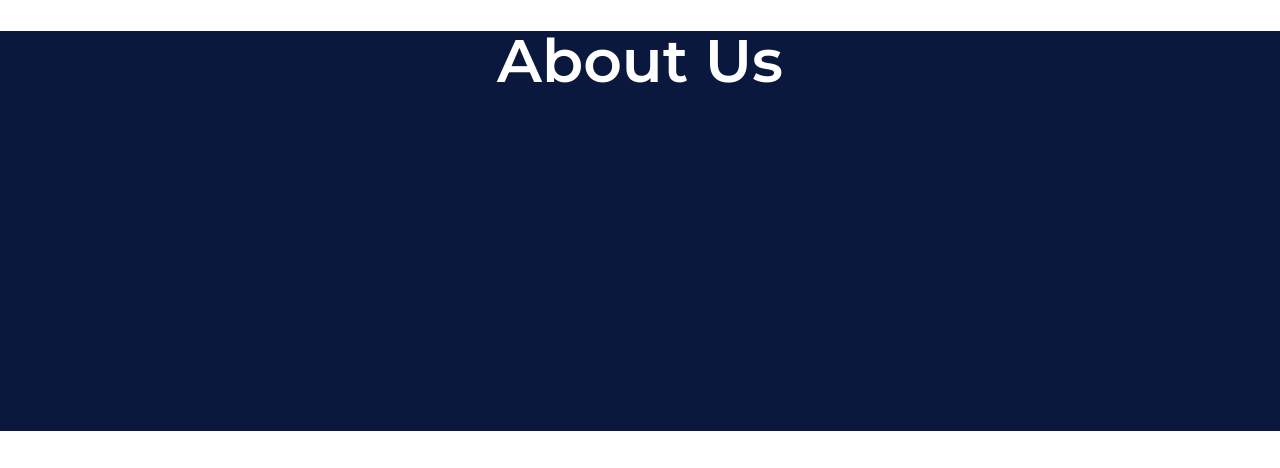
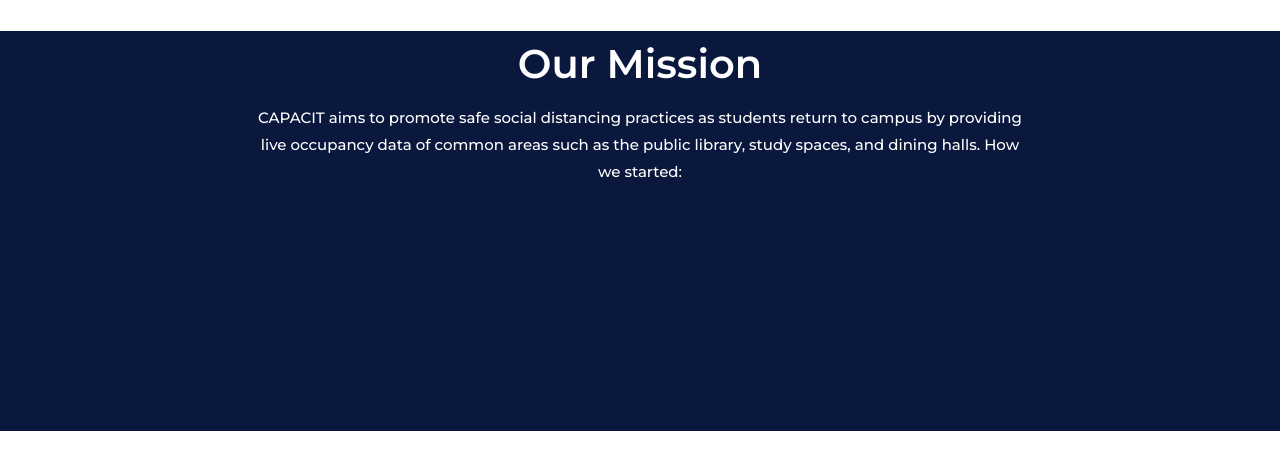
Before and after one commit to capacit-live/capacitweb, a plain HTML site: page about.html in a window 1280 px wide. Shown: the part 81-549 px from the top of the page. Drawn offline with Linux system fonts and the light colour scheme.

Commit message:
ok work pls

```diff
--- a/about.html
+++ b/about.html
@@ -41,7 +41,7 @@
 			<img src="img/montdemo.png" alt="">
 		</a>
 		<div class="header-right">
-			<a href="about.html" class="hr-btn">Help</a>
+			<a href="map.html" class="hr-btn">Help</a>
 			<span>|</span>
 
 		</div>
@@ -64,12 +64,14 @@
 	<!-- Body Section -->
 	<div class="about-block">
 		<div class="about-header">
-			<div class="section-title mb-0">
-				<h2 style="color:rgb(255, 255, 255)";>About Us </h2>
+			<div class="section-title mb-0" style="font-size: 20px;";>
+				<h2 style="color:rgb(255, 255, 255)";>Our Mission</h2>
 			</div>
 		</div>
 		<div class="misson-text">
+			<p style="color:rgb(255, 255, 255)";>CAPACIT aims to promote safe social distancing practices as students return to campus by providing live occupancy data of common areas such as the public library, study spaces, and dining halls.
 
+				How we started: </p>
 		</div>
 	</div>
 
--- a/css/style.css
+++ b/css/style.css
@@ -84,7 +84,7 @@ Helper CSS
 }
 
 .section-title h2 {
-	font-size: 60px;
+	font-size: 40px;
 }
 
 .set-bg {
@@ -493,8 +493,9 @@ How section
 About section
  -------------------*/
 .about-block {
- min-height: 400px;
- background-color: #0a183d;
+	padding-top: 1%;
+ 	min-height: 400px;
+ 	background-color: #0a183d;
 }
 .about-header {
 	font-size: 20px;
@@ -502,6 +503,19 @@ About section
 	text-align: center;
 	align-self: center;
 }
+
+.misson-text {
+	width: 60%;
+	font-size: 10px;
+	padding-top: 20px;
+	color: white;
+	text-align: center;
+	margin-left: auto;
+  	margin-right: auto;
+	float: center;
+}
+
+
 
 
 
@@ -688,11 +702,13 @@ Blog page
 /* ----------------
 Map page
  -------------------*/
+.map-body {
+	background: #0a183d;
+}
 
 .map {
 	height: 100%;
 	width: 100%;
-	background: #ddd;
 }
 
 .map iframe {
@@ -1376,7 +1392,7 @@ Responsive
 	.section-title h2,
 	.hs-item h2,
 	.sub-text h2 {
-		font-size: 36px;
+		font-size: 26px;
 	}
 	.wave-player-info h2 {
 		font-size: 24px;
```
Also changed, not shown: map.html (+4 -2 lines).
